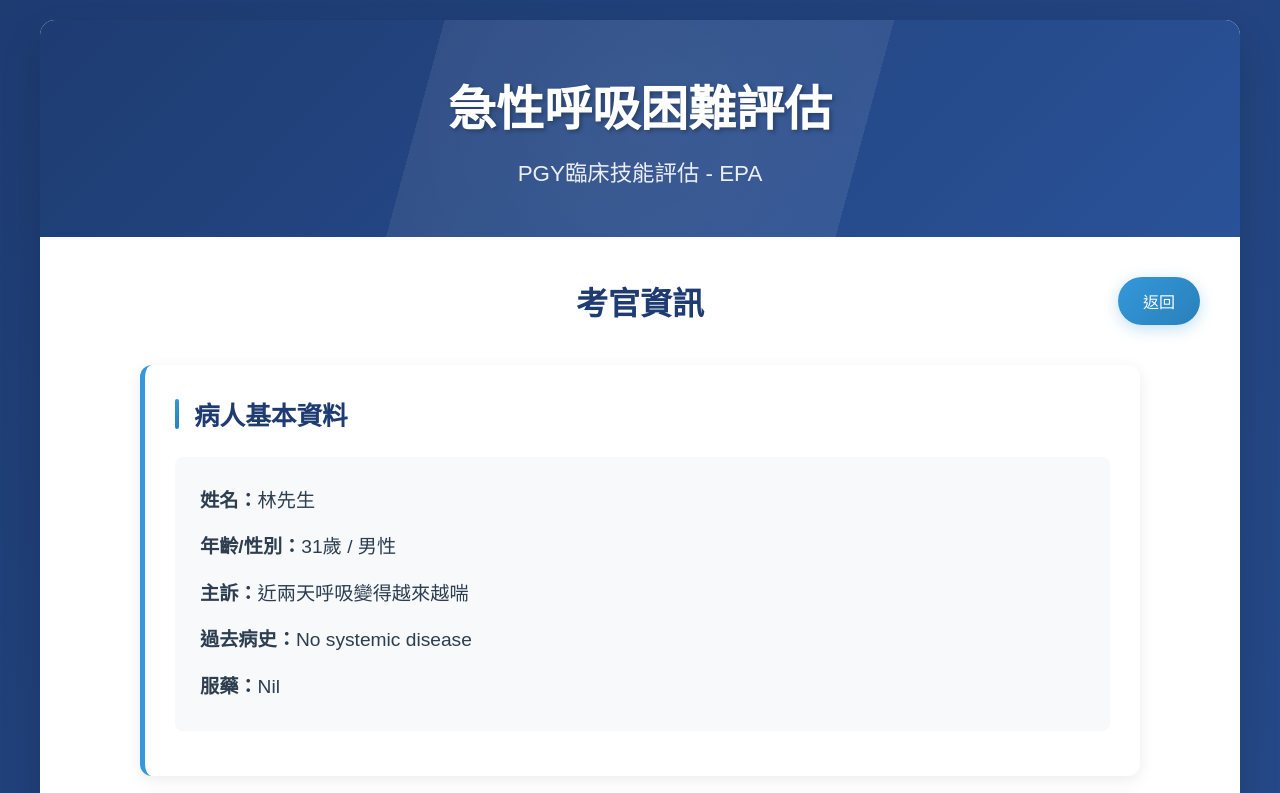
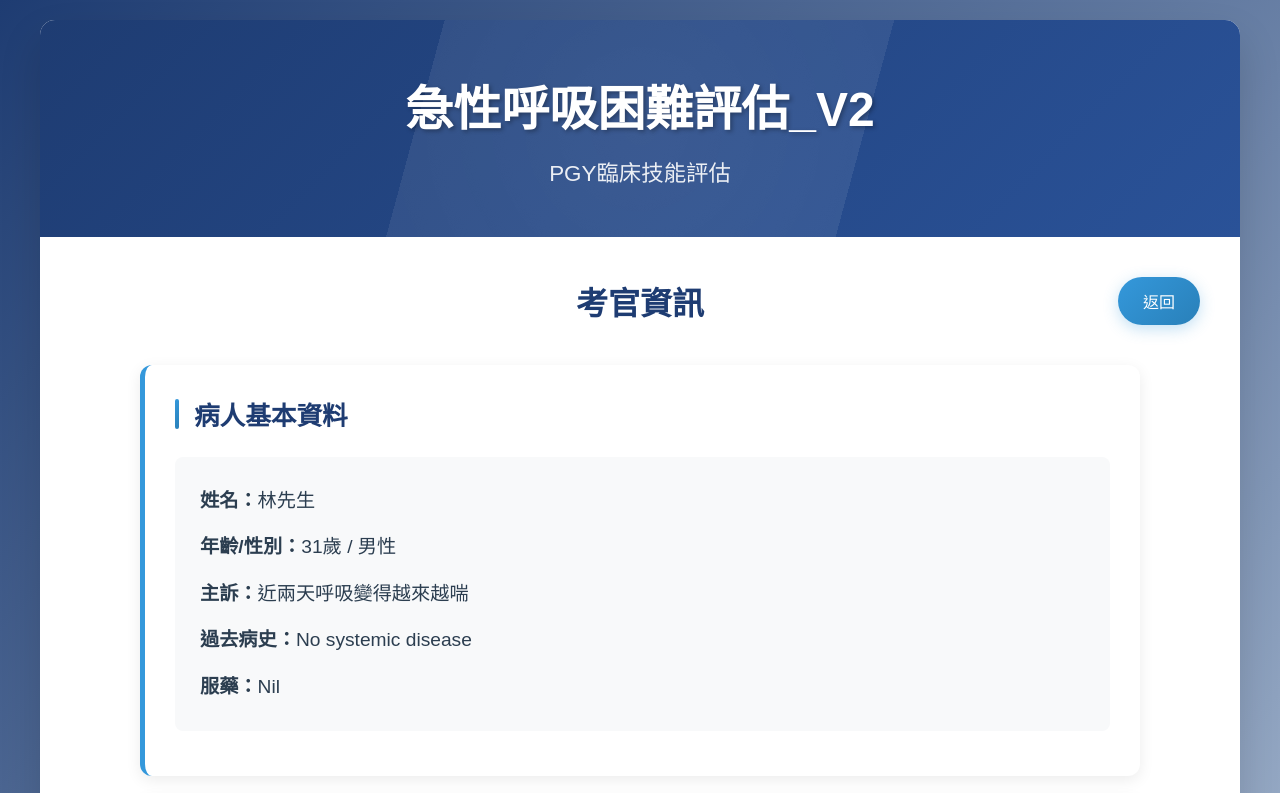
Before and after one commit to ooleo76/PGY_EPA_dyspnea_2_OBS, a plain HTML site: page index.html in a window 1280 px wide. Shown: the top 793 px of the page. Drawn offline with Linux system fonts and the light colour scheme.

Commit message:
修改標題及返回連結

```diff
--- a/index.html
+++ b/index.html
@@ -9,8 +9,8 @@
 <body>
     <div class="container">
         <div class="header">
-            <h1>急性呼吸困難評估</h1>
-            <p class="subtitle">PGY臨床技能評估 - EPA</p>
+            <h1>急性呼吸困難評估_V2</h1>
+            <p class="subtitle">PGY臨床技能評估</p>
         </div>
 
         <div class="content">
--- a/script.js
+++ b/script.js
@@ -13,6 +13,8 @@ document.addEventListener('DOMContentLoaded', function() {
             setTimeout(() => {
                 this.style.transform = 'translateY(-2px)';
             }, 150);
+            // 新增返回連結
+            window.location.href = 'https://ooleo76.github.io/PGY_EPA_dyspnea_2/';
 
             // 這裡可以添加實際的返回邏輯
             console.log('返回按鈕被點擊');
--- a/style.css
+++ b/style.css
@@ -6,7 +6,7 @@
 
 body {
     font-family: 'Microsoft JhengHei', Arial, sans-serif;
-    background: linear-gradient(135deg, #1e3c72 0%, #2a5298 100%);
+    background: linear-gradient(135deg, #1e3c72 0%, #e8f4fd 100%);
     min-height: 100vh;
     padding: 20px;
 }
```
